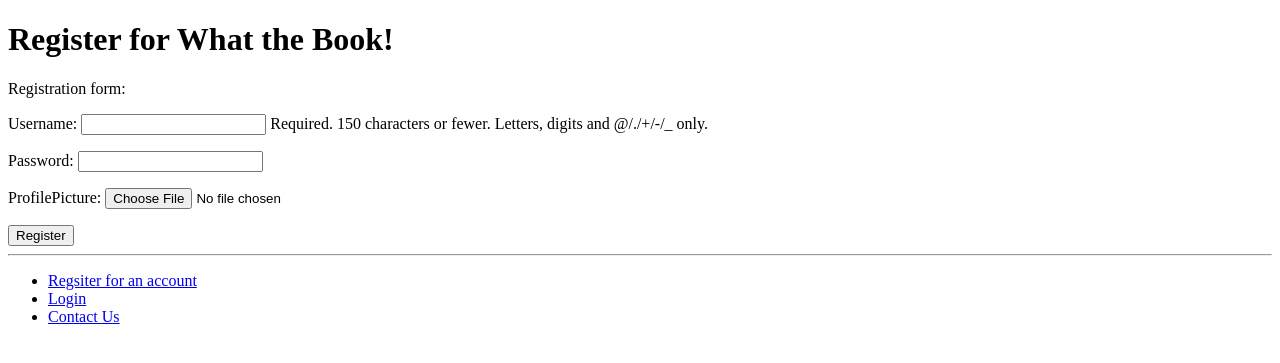
After one commit to DuncanMather/what_the_book_project, a Django app: page /home/register/ in a window 1280 px wide. The commit adds this page. Shown: the top 363 px of the page. Run offline with Django 3.2, Linux system fonts and the light colour scheme.

Commit message:
implemented user authentication and cleaned up code

```diff
--- /dev/null
+++ b/templates/what_the_book/account.html
@@ -0,0 +1,2 @@
+{% extends 'what_the_book/base.html' %}
+{% load staticfiles %}
--- a/templates/what_the_book/base.html
+++ b/templates/what_the_book/base.html
@@ -22,8 +22,15 @@
 
 <div>
     <ul>
-    <li><a href ="{% url 'what_the_book:contactus' %}">Contact Us</a></li>
-    <li><a href ="{% url 'what_the_book:request_book' %}">Request A new book</a></li>
+      {% if user.is_authenticated %}
+      <li><a href ="{% url 'what_the_book:request_book' %}">Request A new book</a></li>
+      <li><a href ="{% url 'what_the_book:account' %}">View account</a></li>
+      <li><a href ="{% url 'what_the_book:logout' %}">Logout</a></li>
+      {% else %}
+      <li><a href ="{% url 'what_the_book:register' %}">Regsiter for an account</a></li>
+      <li><a href ="{% url 'what_the_book:login' %}">Login</a></li>
+      {% endif %}
+      <li><a href ="{% url 'what_the_book:contactus' %}">Contact Us</a></li>
     </ul>
 
 </div>
--- a/templates/what_the_book/make_review.html
+++ b/templates/what_the_book/make_review.html
@@ -2,9 +2,9 @@
 
 {% load static %}
 
-        {% block title_block %}}
+        {% block title_block %}
             What the Book?
-        {% endblock %}}
+        {% endblock %}
 
 
 {% block body_block %}
--- /dev/null
+++ b/templates/what_the_book/register.html
@@ -0,0 +1,25 @@
+{% extends 'what_the_book/base.html' %}
+{% load staticfiles %}
+
+{% block title_block %}
+    Register
+{% endblock title_block %}
+
+{% block body_block %}
+    <h1> Register for What the Book! </h1>
+
+    {% if registered %}
+        Registration successful! <br>
+        <a href"{% url 'what_the_book:home' %}">Return to Homepage.</a><br>
+
+    {% else %}
+        Registration form:
+        <form id="user_form" method="post" action="{% url 'what_the_book:register' %}" enctype="multipart/form-data">
+            {% csrf_token %}
+            {{user_form.as_p}}
+            {{user_picture_form.as_p}}
+            <input type="submit" name="submit" value="Register">
+        </form>
+
+    {% endif %}
+{% endblock body_block %}
--- a/what_the_book/apps.py
+++ b/what_the_book/apps.py
@@ -1,5 +1,4 @@
 from django.apps import AppConfig
-
 
 class WhatTheBookConfig(AppConfig):
     name = 'what_the_book'
--- a/what_the_book/forms.py
+++ b/what_the_book/forms.py
@@ -1,43 +1,53 @@
 from django import forms
 from what_the_book.models import BookToRequest, Review
+from what_the_book.models import User as UserPicture
+from django.contrib.auth.models import User
 
 
 class BookRequestForm(forms.ModelForm):
 
-    #entries for title and author. I have excluded some fields as they are specified in the models
-    title = forms.CharField(max_length = 128,
-                            help_text = "Please enter the title of the Book you would like to add")
-    author = forms.CharField(max_length = 128,
-                            help_text = "Please enter the author of the Book you would like to add")
-
-
-
-
+    # entries for title and author. I have excluded some fields as they are specified in the models
+    title = forms.CharField(max_length=128,
+                            help_text="Please enter the title of the Book you would like to add")
+    author = forms.CharField(max_length=128,
+                             help_text="Please enter the author of the Book you would like to add")
 
     class Meta:
-        #specifies related model
+        # specifies related model
         model = BookToRequest
 
-        #fields specifies which fields are included on the form
-        fields = ('title','author')
+        # fields specifies which fields are included on the form
+        fields = ('title', 'author')
 
 
 class ReviewForm(forms.ModelForm):
 
-    #entries for title and maintext
+    # entries for title and maintext
 
-    title =  forms.CharField(max_length = 128,
-                            help_text = "Please enter title for review")
+    title = forms.CharField(max_length=128,
+                            help_text="Please enter title for review")
 
-    mainText  =  forms.CharField(max_length = 4000,
-                            help_text = "Please write your review")
-
-
+    mainText = forms.CharField(max_length=4000,
+                               help_text="Please write your review")
 
     class Meta:
 
-        #specifies relevant model and which fields are included
+        # specifies relevant model and which fields are included
 
         model = Review
 
-        fields = ('title','mainText')
+        fields = ('title', 'mainText')
+
+
+class UserForm(forms.ModelForm):
+    password = forms.CharField(widget=forms.PasswordInput())
+
+    class Meta:
+        model = User
+        fields = ('username', 'password',)
+
+
+class UserPictureForm(forms.ModelForm):
+    class Meta:
+        model = UserPicture
+        fields = ('profilePicture',)
--- a/what_the_book/urls.py
+++ b/what_the_book/urls.py
@@ -9,4 +9,9 @@ urlpatterns = [
     path('request_book/', views.request_book, name='request_book'),
     path('book/<slug:book_name_slug>', views.show_book, name='show_book' ),
     path('book/<slug:book_name_slug>/make_review/', views.make_review,name='make_review'),
+    path('register/', views.register, name='register'),
+    path('login/', views.user_login, name='login'),
+    path('account/', views.account, name='account'),
+    path('logout/', views.user_logout, name='logout'),
+
 ]
--- a/what_the_book/views.py
+++ b/what_the_book/views.py
@@ -2,13 +2,16 @@ from django.shortcuts import render, redirect
 from django.db.models import Q
 from django.urls import reverse
 from django.http import HttpResponse
-from what_the_book.models import Book, Review,User,Admin
-from what_the_book.forms import BookRequestForm,ReviewForm
+from django.contrib.auth import authenticate, login, logout
+from what_the_book.models import Book, Review, User, Admin
+from what_the_book.forms import BookRequestForm, ReviewForm, UserForm, UserPictureForm
+from django.contrib.auth.decorators import login_required
 from django.utils import timezone
 
+
 def redirect_to_home(request):
-    response = redirect('home/')
-    return response
+    return redirect(reverse('what_the_book:home'))
+
 
 def home(request):
     book_list = Book.objects.order_by('title')
@@ -16,13 +19,16 @@ def home(request):
     context_dict['books'] = book_list
     return render(request, 'what_the_book/home.html', context=context_dict)
 
+
 def contactus(request):
-    return render(request, 'what_the_book/contactus.html', context = {})
+    return render(request, 'what_the_book/contactus.html', context={})
+
 
 def show_book(request, book_title_slug):
     context_dict = {}
     try:
-        book = Book.objects.get(Q(title__iexact=book_title_slug.replace('-', ' ')))
+        book = Book.objects.get(
+            Q(title__iexact=book_title_slug.replace('-', ' ')))
         reviews = Review.objects.filter(reviewOf=book)
     except Book.DoesNotExist:
         book = None
@@ -32,12 +38,13 @@ def show_book(request, book_title_slug):
     context_dict['reviews'] = reviews
     return render(request, 'what_the_book/book.html', context_dict)
 
+
 def request_book(request):
     form = BookRequestForm()
 
     if request.method == 'POST':
         form = BookRequestForm()
-        #save request to database
+        # save request to database
         if form.is_valid():
             form.save(commit=True)
 
@@ -45,20 +52,18 @@ def request_book(request):
         else:
             print(form.errors)
 
-
-    return render(request, 'what_the_book/request_book.html', {'form' :form})
+    return render(request, 'what_the_book/request_book.html', {'form': form})
 
 
-def make_review(request,book_name_slug):
+def make_review(request, book_name_slug):
 
     try:
-        reviewOf = Book.objects.get(slug = book_name_slug)
+        reviewOf = Book.objects.get(slug=book_name_slug)
 
     except Book.DoesNotExist:
         reviewOf = None
 
-
-    if reviewOf is None :
+    if reviewOf is None:
         return redirect('what_the_book')
 
     form = ReviewForm()
@@ -68,19 +73,81 @@ def make_review(request,book_name_slug):
 
         if form.is_valid():
             if reviewOf:
-                review = form.save(commit= False)
+                review = form.save(commit=False)
                 review.reviewOf = reviewOf
 
                 review.likes = 0
                 review.createdOn = timezone.now()
                 review.save()
 
-                return redirect(reverse('what_the_book:show_book', kwargs = {'book_name_slug':book_name_slug
-                                                                            }))
+                return redirect(reverse('what_the_book:show_book', kwargs={'book_name_slug': book_name_slug
+                                                                           }))
 
             else:
                 print(form.errors)
 
-    context_dict = {'form':form,'reviewOf':reviewOf,}
+    context_dict = {'form': form, 'reviewOf': reviewOf, }
 
     return render(request, 'what_the_book/make_review.html', context=context_dict)
+
+
+def register(request):
+    registered = False
+
+    if request.method == 'POST':
+        user_form = UserForm(request.POST)
+        user_picture_form = UserPictureForm(request.POST)
+
+        if user_form.is_valid() and user_picture_form.is_valid():
+            user = user_form.save()
+            user.set_password(user.password)
+            user.save()
+
+            picture_user = user_picture_form.save(commit=False)
+            picture_user.username = user_form['username'].value
+            picture_user.password = user_form['password'].value
+
+            if 'profilePicture' in request.FILES:
+                picture_user.profilePicture = request.FILES['profilePicture']
+
+            picture_user.save()
+            registered = True
+        else:
+            print(user_form.errors, user_picture_form.errors)
+    else:
+        user_form = UserForm()
+        user_picture_form = UserPictureForm()
+
+    return render(request, 'what_the_book/register.html', context={'user_form': user_form,
+                                                                   'user_picture_form': user_picture_form,
+                                                                   'registered': registered})
+
+
+def user_login(request):
+    if request.method == 'POST':
+        username = request.POST.get('username')
+        password = request.POST.get('password')
+
+        user = authenticate(username=username, password=password)
+
+        if user:
+            if user.is_active:
+                login(request, user)
+                return redirect_to_home(request)
+            else:
+                return HttpResponse("Your account is disabled.")
+        else:
+            return HttpResponse("Invalid login details.")
+    else:
+        return render(request, 'what_the_book/login.html')
+
+
+@login_required
+def account(request):
+    return render(request, 'what_the_book/account.html')
+
+
+@login_required
+def user_logout(request):
+    logout(request)
+    return redirect_to_home(request)
--- a/what_the_book_project/settings.py
+++ b/what_the_book_project/settings.py
@@ -130,3 +130,7 @@ STATICFILES_DIRS = [STATIC_DIR, ]
 
 MEDIA_URL = '/media/'
 MEDIA_ROOT = MEDIA_DIR
+
+# Authentication
+
+LOGIN_URL = 'what_the_book:login'
```
Also changed, not shown: populate_database.py (+28 -19 lines), templates/what_the_book/login.html (added, +18 -0 lines), what_the_book/models.py (+18 -12 lines), media/beard-example-before3x.jpg (added), media/beard-example-before3x_LqNufcI.jpg (added), media/beard-example-before3x_sSuuu23.jpg (added), what_the_book/migrations/0001_initial.py.
